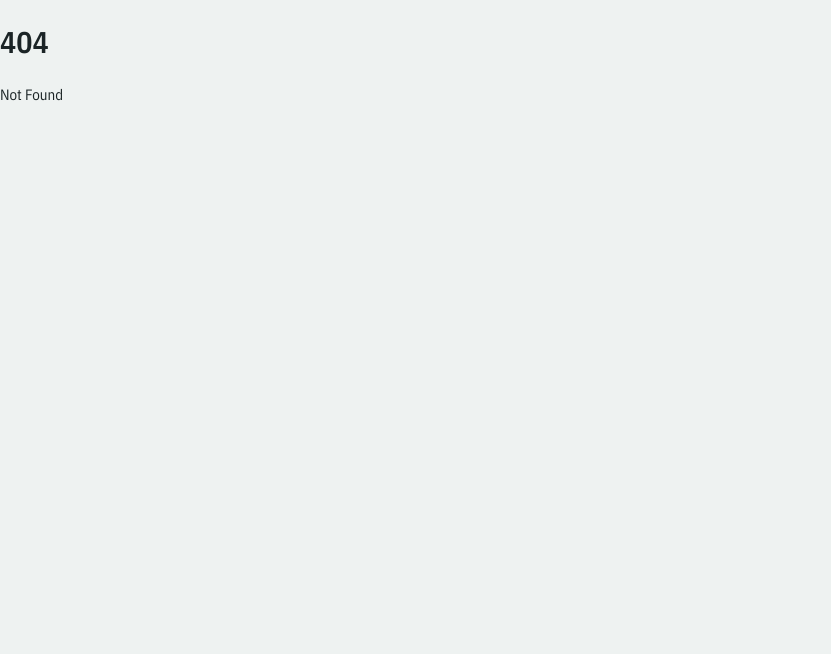
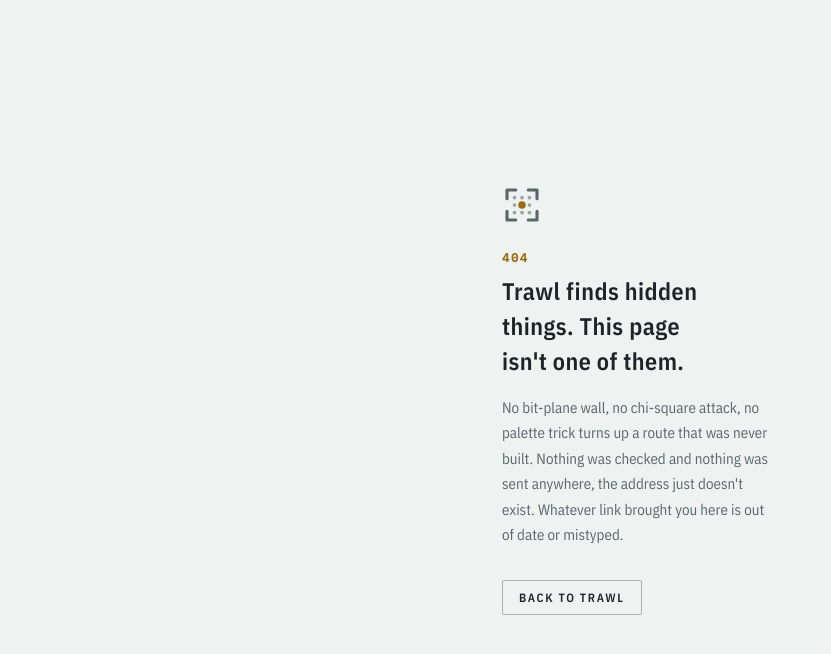
Before and after one commit to Yuv1s/Trawl, a SvelteKit app: page /404 in a window 1280 px wide. Before the commit this address had no page. Shown: the top 654 px of the page, without its empty margins (0-831 px from the left). Built offline with nearby package versions, Linux system fonts and the light colour scheme.

Commit message:
Added custom 404 page + social share image

```diff
--- a/src/lib/components/PeelPanel.svelte
+++ b/src/lib/components/PeelPanel.svelte
@@ -276,7 +276,9 @@
 <div class="shell">
 	<header>
 		<div class="identity">
-			<Logo size={22} />
+			<button type="button" class="home" onclick={onreset} aria-label="Back to Trawl">
+				<Logo size={22} />
+			</button>
 			<span class="name">Pasted text</span>
 			<span class="meta mono">{input.length.toLocaleString()} characters</span>
 		</div>
@@ -691,6 +693,9 @@
 	}
 
 	header {
+		position: sticky;
+		top: 0;
+		z-index: 2;
 		display: flex;
 		flex-wrap: wrap;
 		gap: var(--s2) var(--s5);
@@ -711,6 +716,21 @@
 
 	.identity :global(.logo) {
 		color: var(--muted);
+	}
+
+	.home {
+		display: flex;
+		background: none;
+		border: none;
+		padding: 0;
+		margin: 0;
+		cursor: pointer;
+		border-radius: var(--radius);
+		transition: opacity 120ms var(--ease);
+	}
+
+	.home:hover {
+		opacity: 0.72;
 	}
 
 	.name {
--- a/src/lib/components/WebRecon.svelte
+++ b/src/lib/components/WebRecon.svelte
@@ -293,7 +293,9 @@
 <section class="recon" aria-label="Web exploration">
 	<header>
 		<div class="identity">
-			<Logo size={22} />
+			<button type="button" class="home" onclick={onreset} aria-label="Back to Trawl">
+				<Logo size={22} />
+			</button>
 			<span class="name">Web exploration</span>
 		</div>
 		<div class="right">
@@ -572,18 +574,37 @@
 	}
 
 	header {
+		position: sticky;
+		top: 0;
+		z-index: 2;
 		display: flex;
 		align-items: center;
 		justify-content: space-between;
 		gap: var(--s3);
-		padding-bottom: var(--s4);
+		padding: var(--s4) 0;
 		border-bottom: 1px solid var(--rule);
+		background: var(--ground);
 	}
 
 	.identity {
 		display: flex;
 		align-items: center;
 		gap: var(--s2);
+	}
+
+	.home {
+		display: flex;
+		background: none;
+		border: none;
+		padding: 0;
+		margin: 0;
+		cursor: pointer;
+		border-radius: var(--radius);
+		transition: opacity 120ms var(--ease);
+	}
+
+	.home:hover {
+		opacity: 0.72;
 	}
 
 	.name {
--- a/src/routes/+page.svelte
+++ b/src/routes/+page.svelte
@@ -15,6 +15,7 @@
 	import type { TourStep } from '$lib/tour/types';
 	import { attack as attackRsa, looksLikeRsa, type Report } from '$lib/analysis/rsa';
 	import Logo from '$lib/components/Logo.svelte';
+	import banner from '$lib/assets/TrawlBanner.png';
 	import ToolRack from '$lib/components/ToolRack.svelte';
 	import Recovered from '$lib/components/Recovered.svelte';
 	import ChunkList from '$lib/components/ChunkList.svelte';
@@ -711,7 +712,11 @@
 		content="Local CTF toolkit for steganography, cryptography and forensics. Nothing leaves your machine."
 	/>
 	<meta property="og:url" content="https://trawlctf.vercel.app/" />
-	<meta name="twitter:card" content="summary" />
+	<meta property="og:image" content="https://trawlctf.vercel.app{banner}" />
+	<meta property="og:image:width" content="1600" />
+	<meta property="og:image:height" content="500" />
+	<meta name="twitter:card" content="summary_large_image" />
+	<meta name="twitter:image" content="https://trawlctf.vercel.app{banner}" />
 </svelte:head>
 
 {#if view.phase === 'idle'}
@@ -743,7 +748,9 @@
 	>
 		<header>
 			<div class="identity" data-tour="identity">
-				<Logo size={22} />
+				<button type="button" class="home" onclick={reset} aria-label="Back to Trawl">
+					<Logo size={22} />
+				</button>
 				<span class="name">{view.phase === 'working' ? view.name : view.result.name}</span>
 				{#if view.phase === 'done'}
 					<span class="meta mono">{view.result.size.toLocaleString()} B</span>
@@ -1157,6 +1164,9 @@
 	}
 
 	header {
+		position: sticky;
+		top: 0;
+		z-index: 2;
 		display: flex;
 		flex-wrap: wrap;
 		gap: var(--s2) var(--s5);
@@ -1177,6 +1187,21 @@
 
 	.identity :global(.logo) {
 		color: var(--muted);
+	}
+
+	.home {
+		display: flex;
+		background: none;
+		border: none;
+		padding: 0;
+		margin: 0;
+		cursor: pointer;
+		border-radius: var(--radius);
+		transition: opacity 120ms var(--ease);
+	}
+
+	.home:hover {
+		opacity: 0.72;
 	}
 
 	.name {
--- /dev/null
+++ b/src/routes/404/+page.svelte
@@ -0,0 +1,79 @@
+<script lang="ts">
+	import { resolve } from '$app/paths';
+	import Logo from '$lib/components/Logo.svelte';
+</script>
+
+<svelte:head>
+	<title>Not found — Trawl</title>
+	<meta name="description" content="This address doesn't lead anywhere in Trawl." />
+	<meta name="robots" content="noindex" />
+</svelte:head>
+
+<main>
+	<Logo size={40} />
+	<span class="eyebrow mono">404</span>
+	<h1>Trawl finds hidden things. This page isn't one of them.</h1>
+	<p>
+		No bit-plane wall, no chi-square attack, no palette trick turns up a route that was never built.
+		Nothing was checked and nothing was sent anywhere, the address just doesn't exist. Whatever link
+		brought you here is out of date or mistyped.
+	</p>
+	<a class="home" href={resolve('/')}>Back to Trawl</a>
+</main>
+
+<style>
+	main {
+		display: flex;
+		flex-direction: column;
+		align-items: flex-start;
+		max-width: 40ch;
+		min-height: 100dvh;
+		margin: 0 auto;
+		padding: var(--s7) var(--s5);
+		justify-content: center;
+	}
+
+	:global(.logo) {
+		color: var(--muted);
+	}
+
+	.eyebrow {
+		margin-top: var(--s5);
+		font-size: var(--t-label);
+		font-weight: 600;
+		letter-spacing: 0.14em;
+		color: var(--signal);
+	}
+
+	h1 {
+		margin: var(--s2) 0 0;
+		font-size: var(--t-title);
+		font-weight: 600;
+		letter-spacing: 0.02em;
+	}
+
+	p {
+		margin: var(--s4) 0 0;
+		line-height: 1.7;
+		color: var(--muted);
+	}
+
+	.home {
+		display: inline-flex;
+		margin-top: var(--s6);
+		font-size: var(--t-label);
+		font-weight: 600;
+		text-transform: uppercase;
+		letter-spacing: 0.14em;
+		color: var(--text);
+		text-decoration: none;
+		padding: var(--s2) var(--s4);
+		border: 1px solid var(--rule-bright);
+		border-radius: var(--radius);
+		transition: background-color 120ms var(--ease);
+	}
+
+	.home:hover {
+		background: var(--panel-lift);
+	}
+</style>
```
